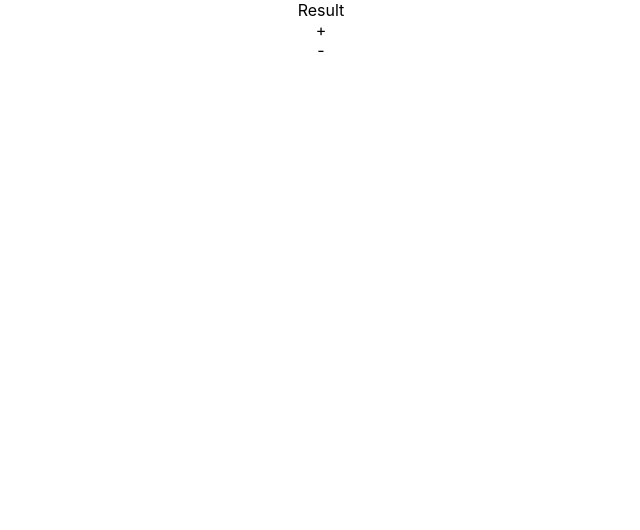
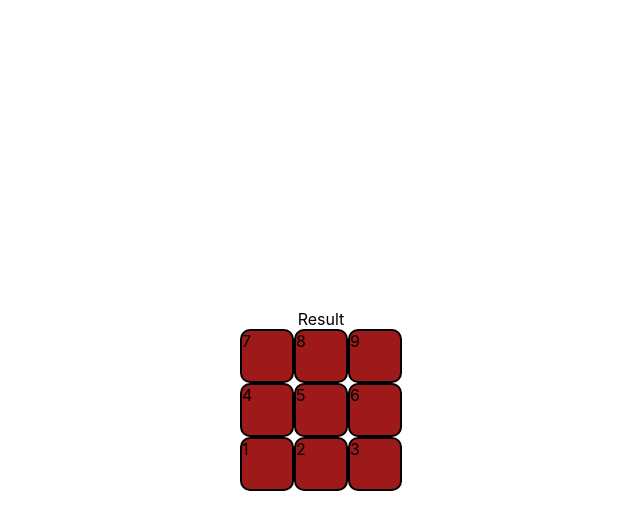
Before and after one commit to omaranBazna/scientific-calculator, a React (Create React App) app: page / in a window 1280 px wide. Shown: the top 530 px of the page, without its empty margins (319-959 px from the left). Built offline with nearby package versions, Linux system fonts and the light colour scheme.

Commit message:
add Buttons

```diff
--- a/src/App.css
+++ b/src/App.css
@@ -1,38 +1,29 @@
-.App {
-  text-align: center;
+.App{
+  display:flex;
+  flex-direction: column;
+  align-items:center;
+  justify-content:center;
+  height:100vh;
+}
+.Btns{
+
+  display:flex;
+  align-items:center;
+  justify-content:center;
+  flex-direction: column;
 }
 
-.App-logo {
-  height: 40vmin;
-  pointer-events: none;
+.button{
+  width:50px;
+  height:50px;
+  background:rgb(158, 25, 25);
+  border:2px solid black;
+  outline:white;
+  border-radius:10px;
 }
-
-@media (prefers-reduced-motion: no-preference) {
-  .App-logo {
-    animation: App-logo-spin infinite 20s linear;
-  }
-}
-
-.App-header {
-  background-color: #282c34;
-  min-height: 100vh;
-  display: flex;
-  flex-direction: column;
+.row{
+  display:flex;
+  flex-direction: row;
   align-items: center;
   justify-content: center;
-  font-size: calc(10px + 2vmin);
-  color: white;
 }
-
-.App-link {
-  color: #61dafb;
-}
-
-@keyframes App-logo-spin {
-  from {
-    transform: rotate(0deg);
-  }
-  to {
-    transform: rotate(360deg);
-  }
-}
--- a/src/App.js
+++ b/src/App.js
@@ -18,8 +18,31 @@ function App() {
 
       {/* build up the calculator */}
      <Result />
-     <Button sign="+" />
-     <Button sign="-" />
+
+
+      {/*Btn Container */}
+     <div className="Btns">
+       <div className="numbers">
+         <div className="row">
+          <Button sign="7" id="seven"/>
+          <Button sign="8" id="eight"/>
+          <Button sign="9" id="nine"/>
+         </div>
+
+         <div className="row">
+          <Button sign="4" id="four"/>
+          <Button sign="5" id="five"/>
+          <Button sign="6" id="six"/>
+         </div>
+
+         <div className="row">
+          <Button sign="1" id="one"/>
+          <Button sign="2" id="two"/>
+          <Button sign="3" id="three"/>
+         </div>
+
+     </div>
+     </div>
     </div>
   );
 }
```
